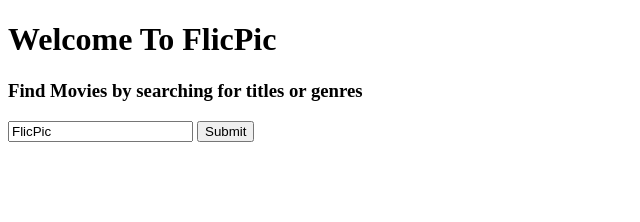
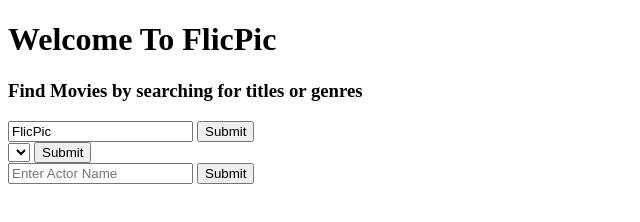
Before and after one commit to kashj22/Project4-FlicPic, a plain HTML site: page frontend/index.html in a window 1280 px wide. Shown: the whole page, without its empty margins (0-640 px from the left). Drawn offline with nearby package versions, Linux system fonts and the light colour scheme; no server answers.

Commit message:
populated dropdown box with list of genres

```diff
--- a/frontend/index.html
+++ b/frontend/index.html
@@ -18,14 +18,21 @@
       <button type="submit" class="btn btn-default">Submit</button>
     </form>
     <div ng-view></div>
+
+    <form id="genres" method="GET" ng-submit="movies.getGenres()">
+      <select ng-model="genre.name" ng-options="genre.id as genre.name for genre in movies.genres"></select>
+      <button type="submit" class="btn btn-default" ng-click="getMovieByGenre">Submit</button>
+      </form>
+
+     <form id="actors" method="GET" ng-submit="movies.getActors()">
+        <input type="text" placeholder="Enter Actor Name" ng-model="person.name">
+        <button type="submit" class="btn btn-default" ng-click="GetActors">Submit</button>
+        </form>
+
   </main>
 
-  <!--   <form id="genres" method="GET" ng-submit="movies.getGenres()">
-      <select ng-model="genre.name" ng-options="genre.id as genre.name for genre in movies.genres"></select>
-      <button type="submit" class="btn btn-default" ng-click="getGenres">Submit</button>
-      </form>
 
-    <form id="actors" method="GET" ng-submit="movies.getActors()">
+    <!-- <form id="actors" method="GET" ng-submit="movies.getActors()">
       <input type="text" placeholder="Enter Actor Name" ng-model="person.name">
       <button type="submit" class="btn btn-default" ng-click="GetActors">Submit</button>
       </form>
@@ -34,7 +41,7 @@
     <form id="years" method="GET" ng-submit="movies.getYears()">
       <input type="text" placeholder="Enter Movie Year" ng-model="year">
       <button type="submit" class="btn btn-default" ng-click="GetYears">Submit</button>
-    </form> -->
+    </form>
 
 
   </body>
--- a/frontend/js/moviesController.js
+++ b/frontend/js/moviesController.js
@@ -39,7 +39,7 @@ angular.module('FlicPic', [])
         .get('https://api.themoviedb.org/3/genre/movie/list?api_key=213e6d38b03c7af40fb82d70ad6f0139') //https://api.themoviedb.org/3/genre/movie/list?api_key=213e6d38b03c7af40fb82d70ad6f0139
         //genre/id/movies gets a list of movies for a particular genre by id
         .then(function(res) {
-          console.log(res);
+          console.log(res.data);
           self.genres = res.data.genres;
         });
     }
```
